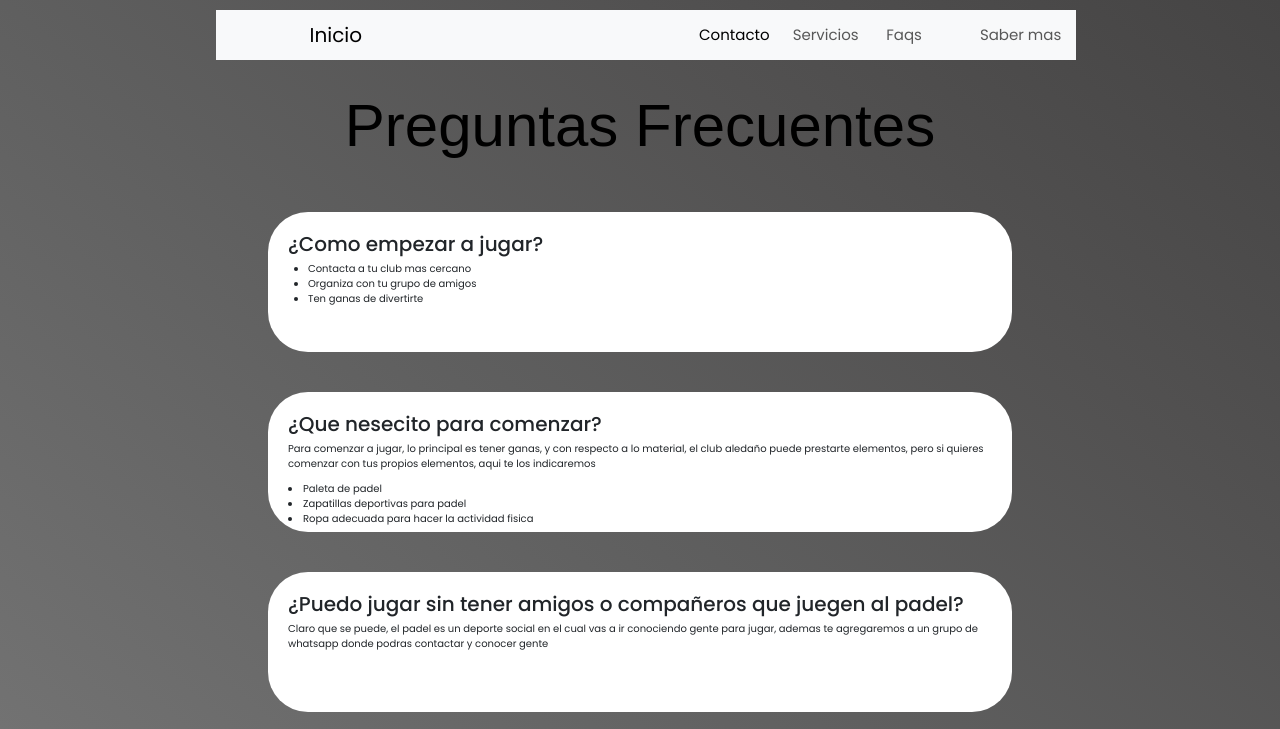
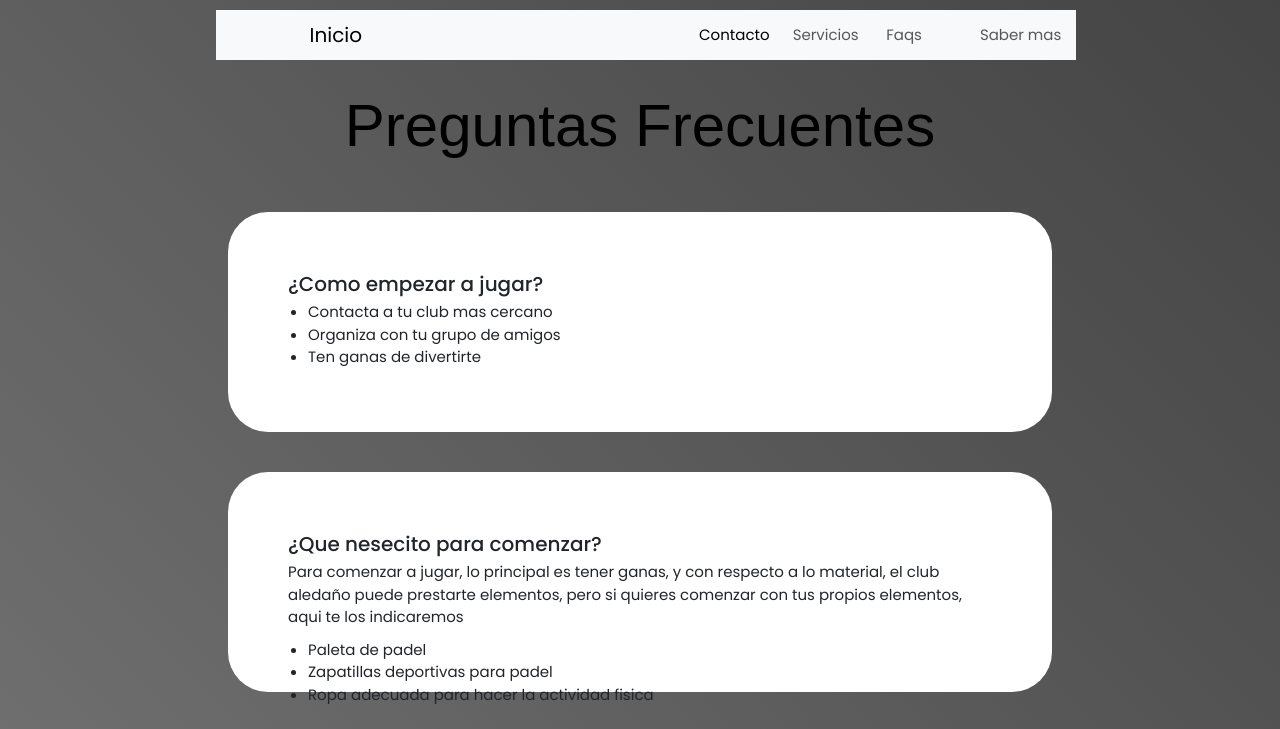
Before and after one commit to fedegreni/padel, a plain HTML site: page pages/faqs.html in a window 1280 px wide. Shown: the top 729 px of the page. Drawn offline with nearby package versions, Linux system fonts and the light colour scheme.

Commit message:
Entrega Final

```diff
--- a/pages/faqs.html
+++ b/pages/faqs.html
@@ -19,7 +19,7 @@
             <header>
                 <nav class="navbar navbar-expand-lg bg-body-tertiary">
                     <div class="container-fluid">
-                      <a class="navbar-brand" href="/index.html">Inicio</a>
+                      <a class="navbar-brand" href="../index.html">Inicio</a>
                       <button class="navbar-toggler" type="button" data-bs-toggle="collapse" data-bs-target="#navbarNavDropdown" aria-controls="navbarNavDropdown" aria-expanded="false" aria-label="Toggle navigation">
                         <span class="navbar-toggler-icon"></span>
                       </button>
@@ -58,7 +58,7 @@
             <p>Para comenzar a jugar, lo principal es tener ganas, y con respecto a lo material,
                 el club aledaño puede prestarte elementos, pero si quieres comenzar con tus propios elementos, aqui
                 te los indicaremos</p>
-            <ul">
+            <ul>
                 <li>Paleta de padel</li>
                 <li>Zapatillas deportivas para padel</li>
                 <li>Ropa adecuada para hacer la actividad fisica</li>
--- a/scss/_main.scss
+++ b/scss/_main.scss
@@ -49,9 +49,19 @@ main {
     .padel-historia__item {
         background-color: $blanco;
         border-radius: 40px;
-        padding: 20px;
+        padding: 60px;
         margin-bottom: 20px;
         margin-top: 40px;
+
+    h2{
+        font-size: 2rem;
+    }
+    p{
+        font-size: 1.5rem;
+    }
+    li{
+        font-size: 1.5rem;
+    }
     }
 
     article {
```
Also changed, not shown: index.html (+1 -1 lines), pages/contacto.html (+1 -1 lines), pages/sabaermas.html (+1 -1 lines), pages/servicios.html (+1 -1 lines), css/styles.css, 1 other file.
